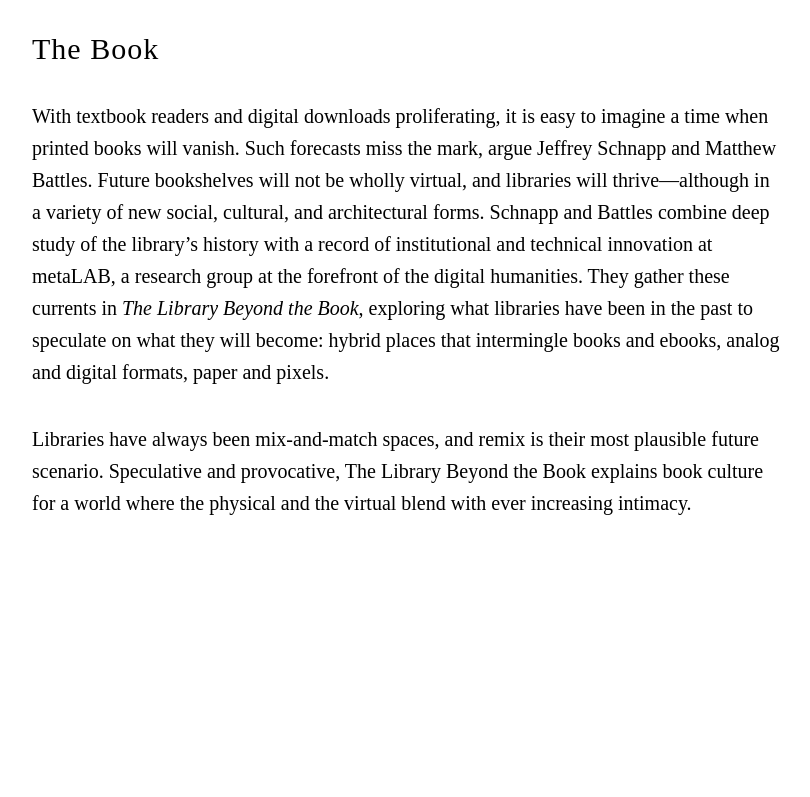
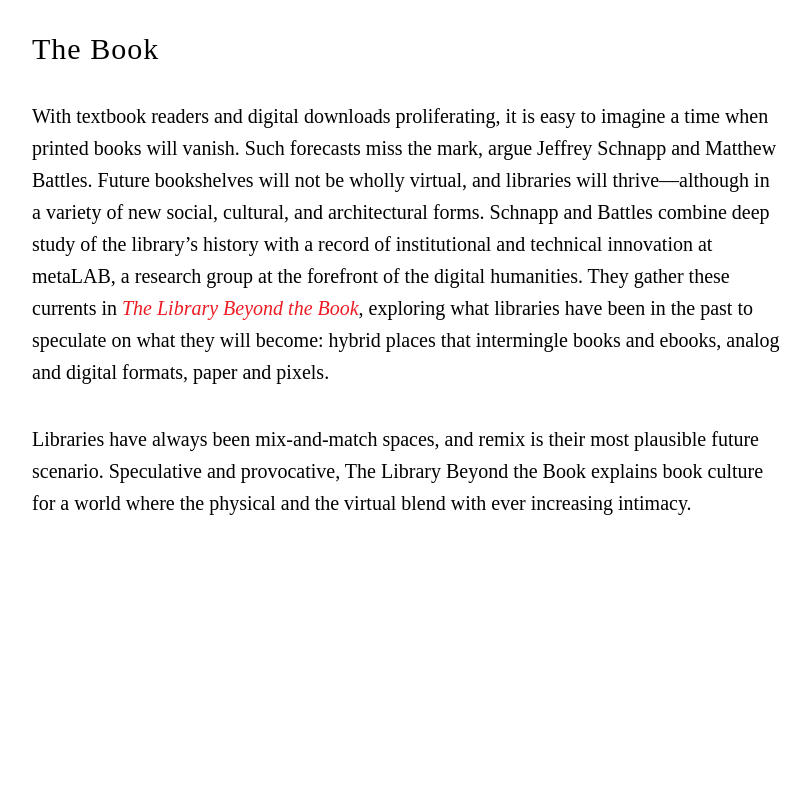
Before and after one commit to izzoilgaM/lbtb, a plain HTML site: page index.html in a window 1280 px wide. Shown: the part 1553-2350 px from the top of the page, without its empty margins (233-1043 px from the left). Drawn offline with Linux system fonts and the light colour scheme; a script that the page names is missing.

Commit message:
Added link to HUP page

```diff
--- a/index.html
+++ b/index.html
@@ -109,7 +109,7 @@
             <div class="col-lg-8 col-lg-offset-2">
             	<p><img src="img/btb.png"/> </p>
                 <h2>The Book</h2>
-                <p> With textbook readers and digital downloads proliferating, it is easy to imagine a time when printed books will vanish. Such forecasts miss the mark, argue Jeffrey Schnapp and Matthew Battles. Future bookshelves will not be wholly virtual, and libraries will thrive—although in a variety of new social, cultural, and architectural forms. Schnapp and Battles combine deep study of the library’s history with a record of institutional and technical innovation at metaLAB, a research group at the forefront of the digital humanities. They gather these currents in <i>The Library Beyond the Book</i>, exploring what libraries have been in the past to speculate on what they will become: hybrid places that intermingle books and ebooks, analog and digital formats, paper and pixels.</p>
+                <p> With textbook readers and digital downloads proliferating, it is easy to imagine a time when printed books will vanish. Such forecasts miss the mark, argue Jeffrey Schnapp and Matthew Battles. Future bookshelves will not be wholly virtual, and libraries will thrive—although in a variety of new social, cultural, and architectural forms. Schnapp and Battles combine deep study of the library’s history with a record of institutional and technical innovation at metaLAB, a research group at the forefront of the digital humanities. They gather these currents in <a href="http://www.hup.harvard.edu/catalog.php?isbn=9780674725034"><i>The Library Beyond the Book</i></a>, exploring what libraries have been in the past to speculate on what they will become: hybrid places that intermingle books and ebooks, analog and digital formats, paper and pixels.</p>
 <p>Libraries have always been mix-and-match spaces, and remix is their most plausible future scenario. Speculative and provocative, The Library Beyond the Book explains book culture for a world where the physical and the virtual blend with ever increasing intimacy.</p>
             </div>
         </div>
```
